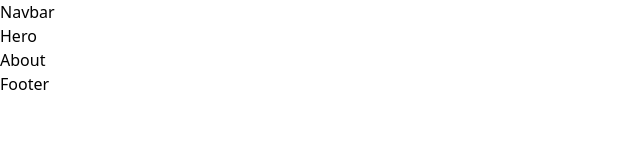
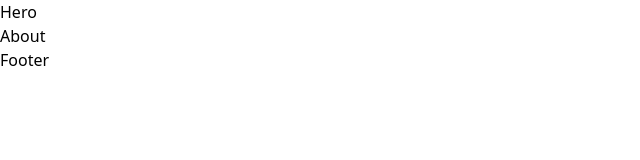
Before and after one commit to sefeoluwa/menu-app, a React (Vite) app: page / in a window 1280 px wide. Shown: the top 160 px of the page, without its empty margins (0-640 px from the left). Built offline with nearby package versions, Linux system fonts and the light colour scheme.

Commit message:
imported dependencies

```diff
--- a/src/components/Navbar.jsx
+++ b/src/components/Navbar.jsx
@@ -1,8 +1,16 @@
-import React from 'react'
+import React, { useState} from "react";
+import { Link } from 'react-router-dom';
+
+import { styles } from "../styles";
+import { navLinks } from "../constants";
+import { logo, menu, close } from "../assets";
+
 
 function Navbar() {
   return (
-    <div>Navbar</div>
+    <nav>
+
+    </nav>
   )
 }
 
```
